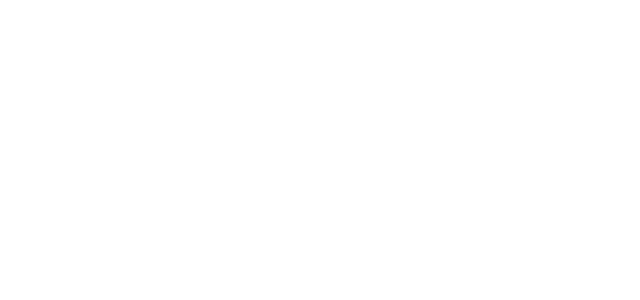
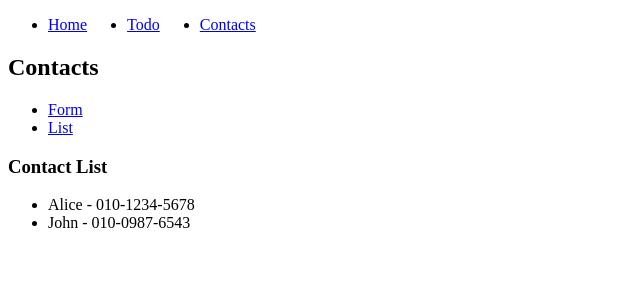
Before and after one commit to kdkcom1234/react-ts-study, a React app: page /contacts in a window 1280 px wide. Before the commit this address had no page. Shown: the top 300 px of the page, without its empty margins (0-640 px from the left). Built offline with nearby package versions, Linux system fonts and the light colour scheme.

Commit message:
lnb 처리

```diff
--- a/src/App.tsx
+++ b/src/App.tsx
@@ -9,13 +9,38 @@
 import Layout from "./Layout";
 import { Suspense, lazy } from "react";
 
+const ContactSidebar = lazy(
+  () =>
+    import("./modules/contacts/ContactSidebar")
+);
+const ContactList = lazy(
+  () => import("./modules/contacts/ContactList")
+);
+const ContactDetail = lazy(
+  () => import("./modules/contacts/ContactDetail")
+);
+const ContactForm = lazy(
+  () => import("./modules/contacts/ContactForm")
+);
+
 // Lazy-loading 기법
 // 동적인 import 방식 + lazy
 // 컴포넌트 로딩 시점에 import를 함
 // 웹팩으로 빌드하면 스크립트 파일이 나눠짐
-const Todo = lazy(
-  () => import("@/modules/todo/Todo")
+// const Todo = lazy(
+//   () => import("@/modules/todo/Todo")
+// );
+
+const Todo = lazy(() => {
+  // 0.5초의 지연을 시뮬레이션하기 위해
+  return new Promise<{
+    default: React.ComponentType;
+  }>((resolve) =>
+    setTimeout(() => {
+      resolve(import("@/modules/todo/Todo"));
+    }, 500)
   );
+});
 
 const App = () => {
   // 라우팅 처리하는 곳의 가장 최상위에 BrowserRouter 감싸줘야함
@@ -25,7 +50,6 @@
     // 경로에 맞는 컴포넌트를 스크립트로 로딩
     <BrowserRouter>
       {/* 컴포넌트를 동적으로 로딩할 때 지연시간동안 보여주는 요소  */}
-      <Suspense fallback={<div>Loading...</div>}>
       <Routes>
         <Route path="/" element={<Layout />}>
           {/* 컨텐츠 페이지*/}
@@ -37,9 +61,29 @@
             element={<Todo />}
             index
           />
+          {/* /contacts */}
+          <Route
+            path="contacts"
+            element={<ContactSidebar />}
+          >
+            {/* /contacts */}
+            <Route
+              element={<ContactList />}
+              index
+            />
+            {/* /contacts/form */}
+            <Route
+              path="form"
+              element={<ContactForm />}
+            />
+            {/* /contacts/detail/:id */}
+            <Route
+              path="detail/:id"
+              element={<ContactDetail />}
+            />
+          </Route>
         </Route>
       </Routes>
-      </Suspense>
     </BrowserRouter>
   );
 };
--- a/src/Layout.tsx
+++ b/src/Layout.tsx
@@ -1,3 +1,4 @@
+import { Suspense } from "react";
 import { Link, Outlet } from "react-router-dom";
 
 function Layout() {
@@ -12,14 +13,25 @@
             <Link to="/">Home</Link>
           </li>
           <li>
+            {/* 페이지 이동 */}
+            {/* <a href="/todo">Todo</a> */}
+
+            {/* url에 맞는 컴포넌트만 로딩 */}
             <Link to="/todo">Todo</Link>
+          </li>
+          <li>
+            <Link to="/contacts">Contacts</Link>
           </li>
         </ul>
       </nav>
       {/* 세부 화면들이 나오는 곳 */}
       <main>
         {/* 세부경로의 컴포넌트들이 로딩위치 */}
-        <Outlet />
+        <Suspense
+          fallback={<div>Loading...</div>}
+        >
+          <Outlet />
+        </Suspense>
       </main>
     </div>
   );
--- /dev/null
+++ b/src/modules/contacts/ContactDetail/index.tsx
@@ -0,0 +1,9 @@
+const ContactDetail = () => {
+  return (
+    <div>
+      <h3>Contact Detail</h3>
+    </div>
+  );
+};
+
+export default ContactDetail;
--- /dev/null
+++ b/src/modules/contacts/ContactForm/index.tsx
@@ -0,0 +1,10 @@
+const ContactForm = () => {
+  return (
+    <div>
+      <h3>Contact Form</h3>
+      <button>Save</button>
+    </div>
+  );
+};
+
+export default ContactForm;
--- /dev/null
+++ b/src/modules/contacts/ContactList/index.tsx
@@ -0,0 +1,36 @@
+const ContactList = () => {
+  const contacts = [
+    {
+      id: 1,
+      name: "Alice",
+      phone: "010-1234-5678",
+    },
+    {
+      id: 2,
+      name: "John",
+      phone: "010-0987-6543",
+    },
+  ];
+
+  const handleClickItem = () => {};
+
+  return (
+    <div>
+      <h3>Contact List</h3>
+      <ul>
+        {contacts.map((c) => (
+          <li
+            key={`item-${c.id}`}
+            onClick={handleClickItem}
+          >
+            <span>
+              {c.name} - {c.phone}
+            </span>
+          </li>
+        ))}
+      </ul>
+    </div>
+  );
+};
+
+export default ContactList;
--- /dev/null
+++ b/src/modules/contacts/ContactSidebar/index.tsx
@@ -0,0 +1,26 @@
+import { Link, Outlet } from "react-router-dom";
+
+// /contacts -> Layout - ContactSidebar
+// /contacts/form -> Layout - ContactSidebar - ContactForm(Outlet)
+const ContactSidebar = () => {
+  return (
+    <>
+      <aside>
+        <h2>Contacts</h2>
+        <ul>
+          <li>
+            <Link to="/contacts/form">Form</Link>
+          </li>
+          <li>
+            <Link to="/contacts">List</Link>
+          </li>
+        </ul>
+      </aside>
+      <section>
+        <Outlet />
+      </section>
+    </>
+  );
+};
+
+export default ContactSidebar;
```
Lines whose indentation alone changed are shown as unchanged.
